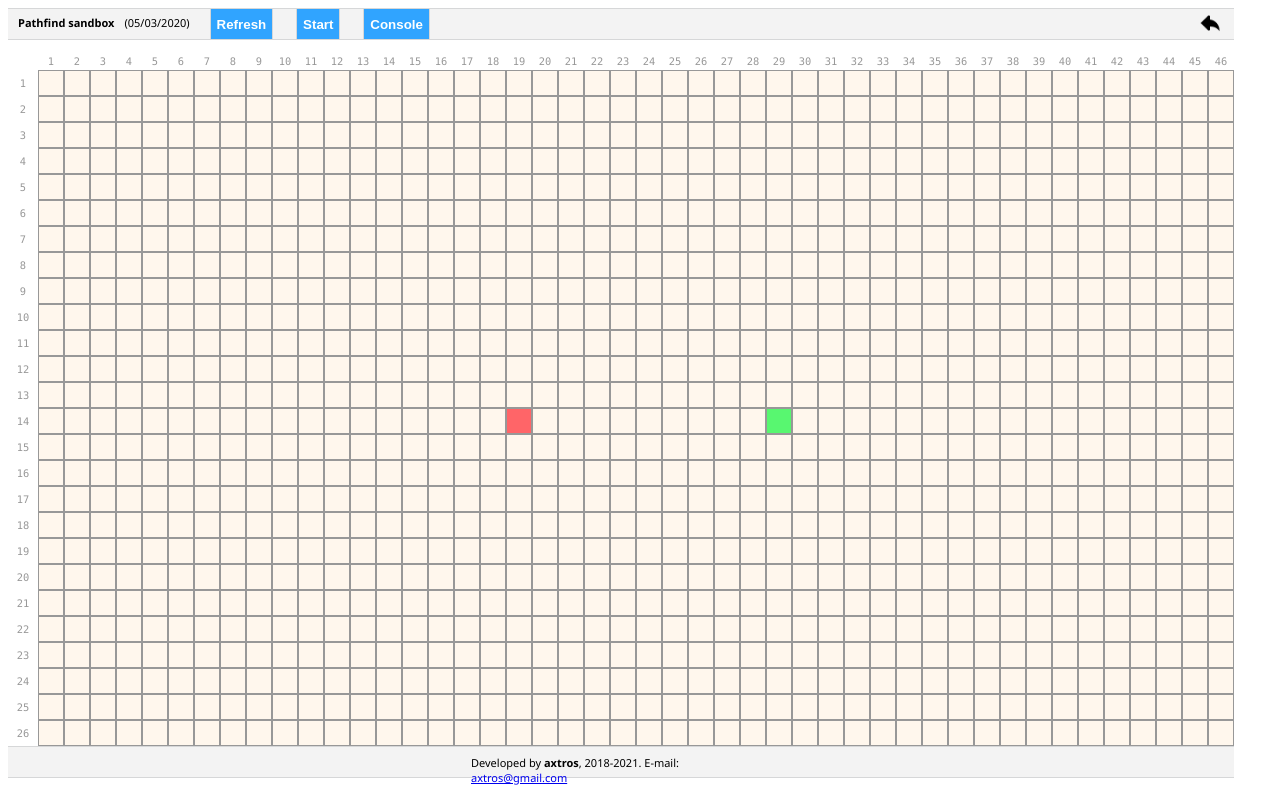
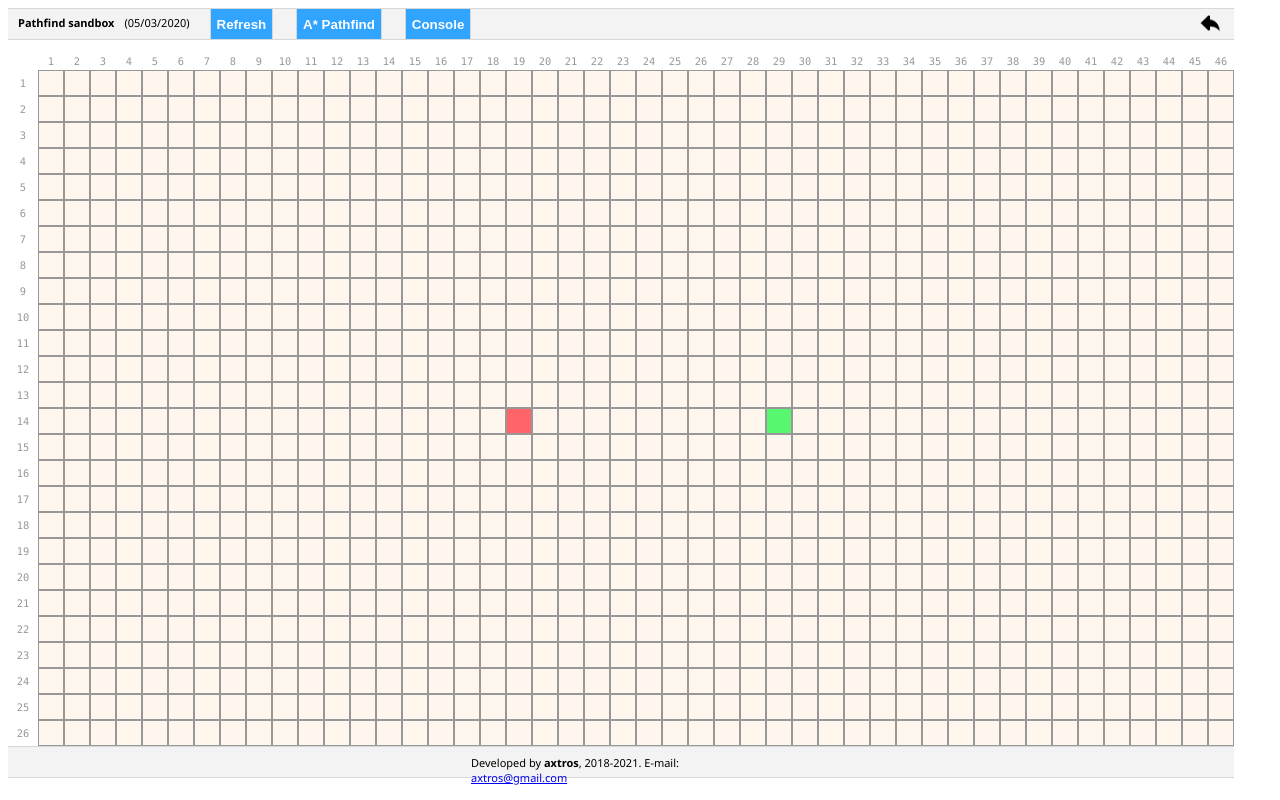
Before and after one commit to axxtros/js-client-demos, a plain HTML site: page pages/demos/pathfind_sandbox.html in a window 1280 px wide. Drawn offline with Linux system fonts and the light colour scheme.

Commit message:
label rewrite

```diff
--- a/pages/demos/pathfind_sandbox.html
+++ b/pages/demos/pathfind_sandbox.html
@@ -21,7 +21,7 @@
 
       <div class="canvas-button-wrapper">
         <input type="button" value="Refresh" class="refres-page-button" onclick="location.reload();" />
-        <input type="button" value="Start" class="refres-page-button" onclick="main.startAStar();" />
+        <input type="button" value="A* Pathfind" class="refres-page-button" onclick="main.startAStar();" />
         <input type="button" value="Console" class="refres-page-button" onclick="main.printMapToConsole();" />
       </div>
 
```
